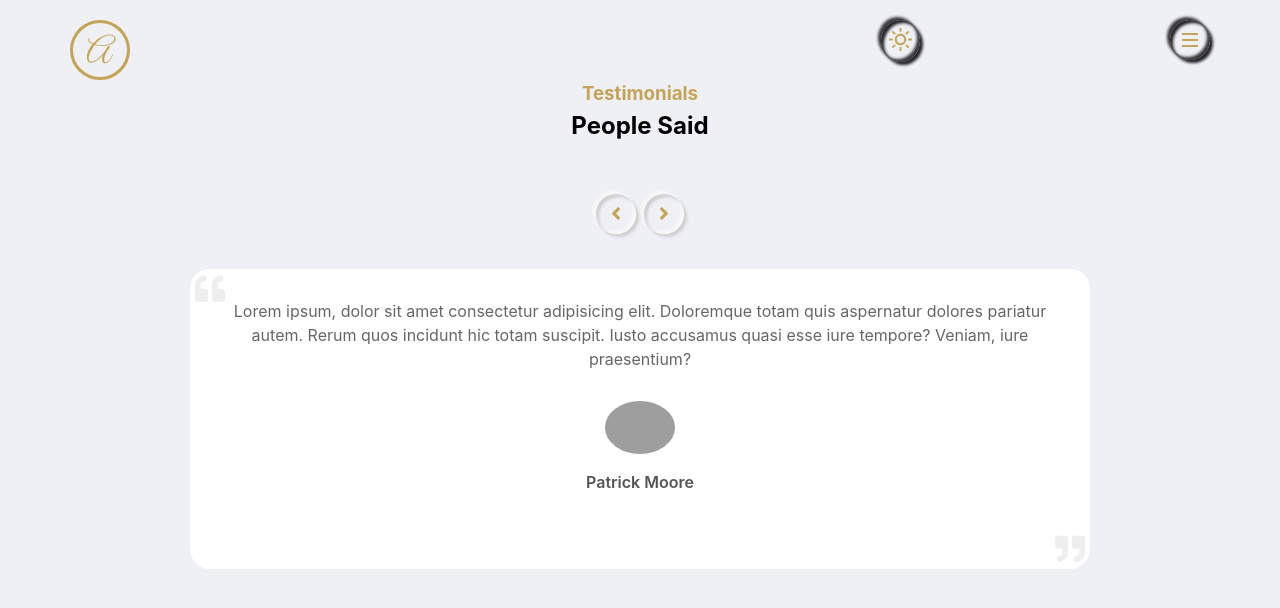
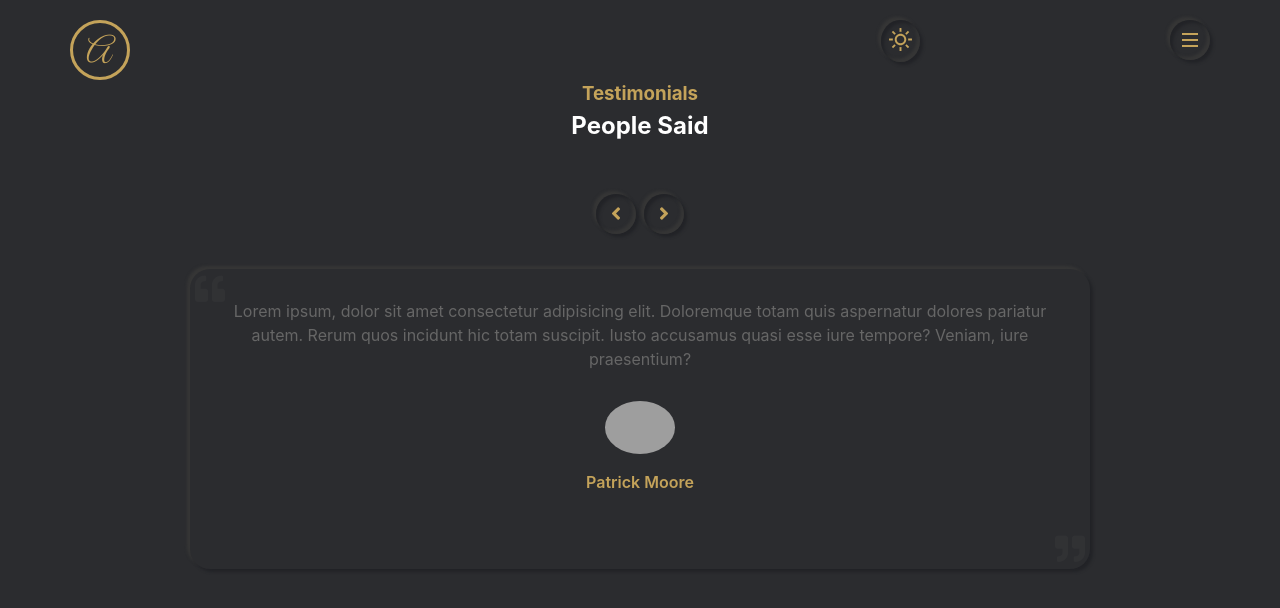
Before and after one commit to Arecio3/arecio-portfolio, a React (Create React App) app: page /testimonials in a window 1280 px wide. Shown: the top 608 px of the page. Built offline with nearby package versions, Linux system fonts and the light colour scheme; grey boxes are pictures that could not be loaded.

Commit message:
dark mode testimonials

```diff
--- a/src/App.js
+++ b/src/App.js
@@ -59,7 +59,7 @@ function App() {
           <Portfolio theme={theme} setTheme={setTheme}/>
         </Route>
         <Route path="/testimonials">
-          <Testimonials/>
+          <Testimonials theme={theme} setTheme={setTheme}/>
         </Route>
         <Route path="/contact">
           <Contact/>
--- a/src/pages/testimonials/Testimonials.js
+++ b/src/pages/testimonials/Testimonials.js
@@ -1,7 +1,7 @@
 import './testimonials.css';
 import { useState } from 'react';
 
-function Testimonials() {
+function Testimonials({ theme, setTheme}) {
     const [currentSlide, setCurrentSlide] = useState(0);
 
     const data = [
@@ -33,10 +33,10 @@ function Testimonials() {
 
 
     return (
-        <section className="testimonial-section">
+        <section className={theme === "dark" ? "testimonial-section active" : "testimonial-section"}>
             <div className="test-container">
                 <div className="test-row">
-                    <div className="test-header">
+                    <div className={theme === "dark" ? "test-header active" :"test-header"}>
                         <h3>Testimonials</h3>
                         <h1>People Said</h1>
                     </div>
@@ -47,7 +47,7 @@ function Testimonials() {
                             {data.map((d, i) => (
                             <div className="test-slider-container">
                                 {/* testimonial start */}
-                                <div className="test-item">
+                                <div className={theme === "dark" ? "test-item active" : "test-item"}>
                                     <i className="fa fa-quote-left left"></i>
                                     <i className="fa fa-quote-right right"></i>
                                     <p>{d.quote}</p>
@@ -59,8 +59,8 @@ function Testimonials() {
                             ))}
                         </div>
                         <div className="test-slider-nav">
-                            <span onClick={() => handleClick("left")} className="prev outer-shadow hover-in-shadow"><i className="fa fa-angle-left"></i></span>
-                            <span onClick={() => handleClick("right")} className="next outer-shadow hover-in-shadow"><i className="fa fa-angle-right"></i></span>
+                            <span onClick={() => handleClick("left")} className={theme === "dark" ? "prev outer-shadow-dm hover-in-shadow-dm" : "prev outer-shadow hover-in-shadow"}><i className="fa fa-angle-left"></i></span>
+                            <span onClick={() => handleClick("right")} className={theme === "dark" ? "next outer-shadow-dm hover-in-shadow-dm" : "next outer-shadow hover-in-shadow"}><i className="fa fa-angle-right"></i></span>
                         </div>
                     </div>
                 </div>
--- a/src/pages/testimonials/testimonials.css
+++ b/src/pages/testimonials/testimonials.css
@@ -3,6 +3,14 @@
 .testimonial-section {
   padding: 80px 0 80px;
   min-height: 100vh;
+}
+
+.testimonial-section.active {
+  background-color: var(--black-50-dm);
+}
+
+.test-header.active {
+  color: var(--black-900-dm);
 }
 
 .test-header h1,
@@ -30,6 +38,16 @@ h3 {
   padding: 30px;
   text-align: center;
   position: relative;
+  box-shadow: 3px 3px 3px #d0d0d0, -3px -3px 3px #f8f8f8;
+}
+
+.test-item.active {
+  background-color: var(--black-50-dm);
+  box-shadow: 3px 3px 3px #222327, -3px -3px 3px #363636;
+}
+
+.test-item.active span {
+  color: var(--gold-color);
 }
 
 .test-item i {
```
